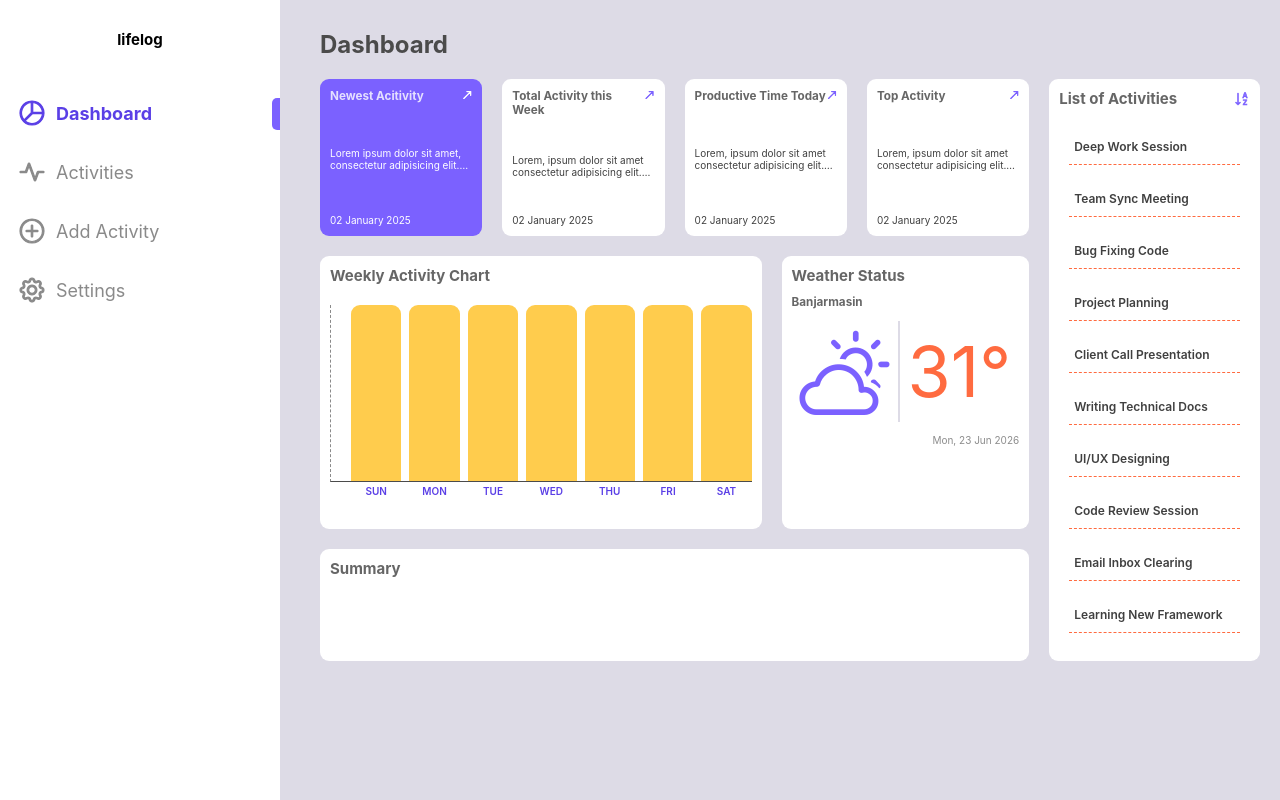
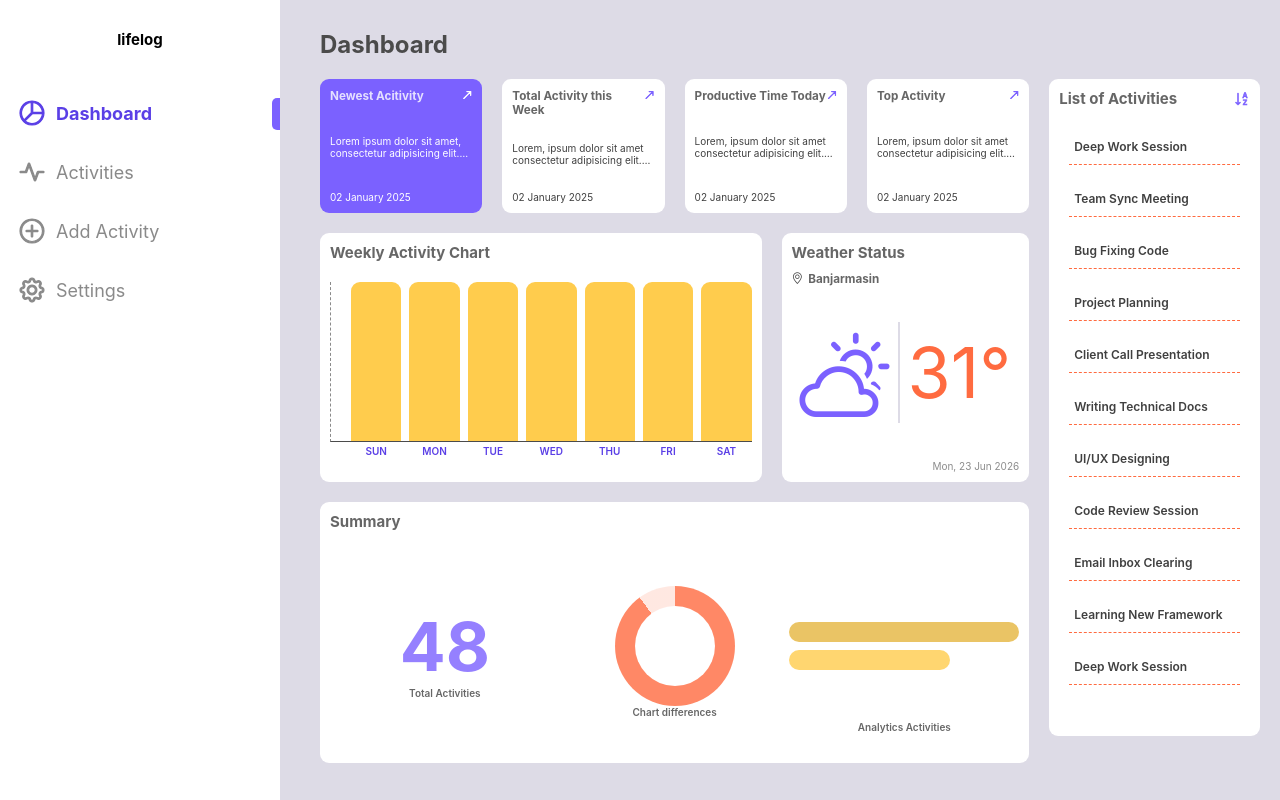
Before and after one commit to fahri238/Lifelog, a plain HTML site: page index.html in a window 1280 px wide. Drawn offline with nearby package versions, Linux system fonts and the light colour scheme.

Commit message:
style: fixing card list of activities, weather, & summary

```diff
--- a/index.html
+++ b/index.html
@@ -109,7 +109,10 @@
         <div class="card-content card-weather">
           <h2 class="card__title">Weather Status</h2>
           <div class="weather-content">
-            <h3 class="weather-city">Banjarmasin</h3>
+            <h3 class="weather-city">
+              <i class="bi bi-geo-alt"></i>
+              <p>Banjarmasin</p>
+            </h3>
             <div class="weather-info">
               <i class="bi bi-cloud-sun weather-icon"></i>
               <p class="weather-status">31°</p>
@@ -135,11 +138,38 @@
             <li class="activity">Code Review Session</li>
             <li class="activity">Email Inbox Clearing</li>
             <li class="activity">Learning New Framework</li>
+            <li class="activity">Deep Work Session</li>
+            <li class="activity">Team Sync Meeting</li>
+            <li class="activity">Bug Fixing Code</li>
+            <li class="activity">Project Planning</li>
+            <li class="activity">Client Call Presentation</li>
+            <li class="activity">Writing Technical Docs</li>
+            <li class="activity">UI/UX Designing</li>
+            <li class="activity">Code Review Session</li>
+            <li class="activity">Email Inbox Clearing</li>
+            <li class="activity">Learning New Framework</li>
           </ul>
         </div>
 
         <div class="card-content card-summary">
           <h2 class="card__title">Summary</h2>
+          <div class="summary-container">
+            <div class="summary__content summary__total">
+              <h1 class="summary__total-activities">48</h1>
+              <p>Total Activities</p>
+            </div>
+            <div class="summary__content summary__chart">
+              <div class="summary__donut-chart" style="--persen: 90%"></div>
+              <p>Chart differences</p>
+            </div>
+            <div class="summary__content summary__activities">
+              <div class="summary__bar-chart">
+                <div class="summary__last-week"></div>
+                <div class="summary__this-week"></div>
+              </div>
+              <p>Analytics Activities</p>
+            </div>
+          </div>
         </div>
       </div>
     </section>
--- a/style.css
+++ b/style.css
@@ -194,6 +194,7 @@ body {
   row-gap: 20px;
   margin-top: 20px;
   color: #404040;
+  min-height: 90%;
 }
 
 /* activity card */
@@ -242,15 +243,24 @@ body {
 /* weather */
 .card-weather {
   grid-area: 2/3/3/4;
+  display: flex;
+  flex-direction: column;
 }
 
 .weather-content {
   display: flex;
   flex-direction: column;
   justify-content: space-between;
+  height: 100%;
 }
+
 .weather-city {
+  display: flex;
   padding-top: 10px;
+  gap: 5px;
+  align-items: center;
+}
+.weather-city p {
   opacity: 0.8;
 }
 
@@ -283,6 +293,7 @@ body {
 /* list of activities */
 .card-activities {
   grid-area: 1/4/4/5;
+  height: 657px;
 }
 
 .activities-header {
@@ -303,9 +314,11 @@ body {
   gap: 8px;
   margin-top: 10px;
   list-style: none;
+  height: 92%;
+  overflow:hidden scroll;
 }
 
-.activity{
+.activity {
   font-size: 1.2rem;
   border-bottom: dashed 1px var(--color-secondary);
   font-weight: var(--font-weight-semi-bold);
@@ -318,10 +331,91 @@ body {
   cursor: pointer;
   transform: scale(1.04);
   box-shadow: 5px 5px 12px rgba(0, 0, 0, 0.1);
-  background-color: var(--color-secondary-opacity );
+  background-color: var(--color-secondary-opacity);
   border-radius: var(--border-radius-default);
+  border-bottom: dashed 1px var(--color-neutral-2);
 }
 
+/* summary */
 .card-summary {
   grid-area: 3/1/4/4;
 }
+
+.summary-container {
+  display: flex;
+  justify-content: space-around;
+  padding-top: 40px;
+  opacity: 0.8;
+  font-weight: var(--font-weight-semi-bold);
+  height: 84%;
+  /* height: 200px; */
+}
+
+.summary__total-activities {
+  font-size: 68px;
+  color: var(--color-primary);
+}
+
+.summary__donut-chart {
+  width: 120px;
+  height: 120px;
+  border-radius: 50%;
+  /* Membuat lingkaran warna berdasarkan persen */
+  background: conic-gradient(
+    var(--color-secondary) var(--persen),
+    var(--color-secondary-opacity) 0
+  );
+  display: flex;
+  justify-content: center;
+  align-items: center;
+}
+
+.summary__donut-chart::before {
+  content: "";
+  width: 80px;
+  height: 80px;
+  border-radius: 50%;
+  background-color: var(--color-neutral-2);
+  position: absolute;
+}
+
+.summary__activities {
+  flex: 1;
+}
+.summary__total{
+  flex: 1
+}
+.summary__chart{
+  flex: 1;
+}
+
+.summary__content {
+  display: flex;
+  flex-direction: column;
+  align-items: center;
+  justify-content: center;
+  /* background-color: red; */
+}
+
+.summary__bar-chart {
+  display: flex;
+  flex-direction: column;
+  justify-content: center;
+  height: 100%;
+  width:  100%;
+}
+
+.summary__last-week {
+  background-color: var(--color-tertiary-darker);
+  width: 100%;
+  height: 20px;
+  margin-bottom: 8px;
+  border-radius: var(--border-radius-medium);
+}
+
+.summary__this-week {
+  background-color: var(--color-tertiary);
+  width: 70%;
+  height: 20px;
+  border-radius: var(--border-radius-medium);
+}
```
